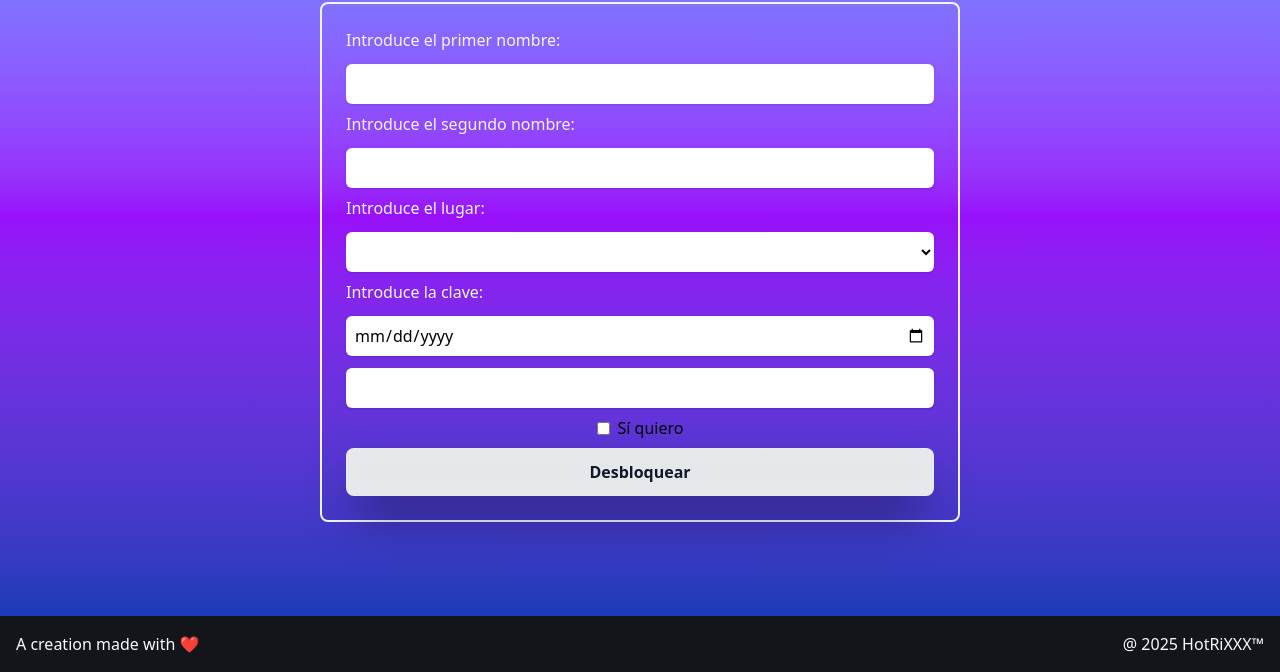
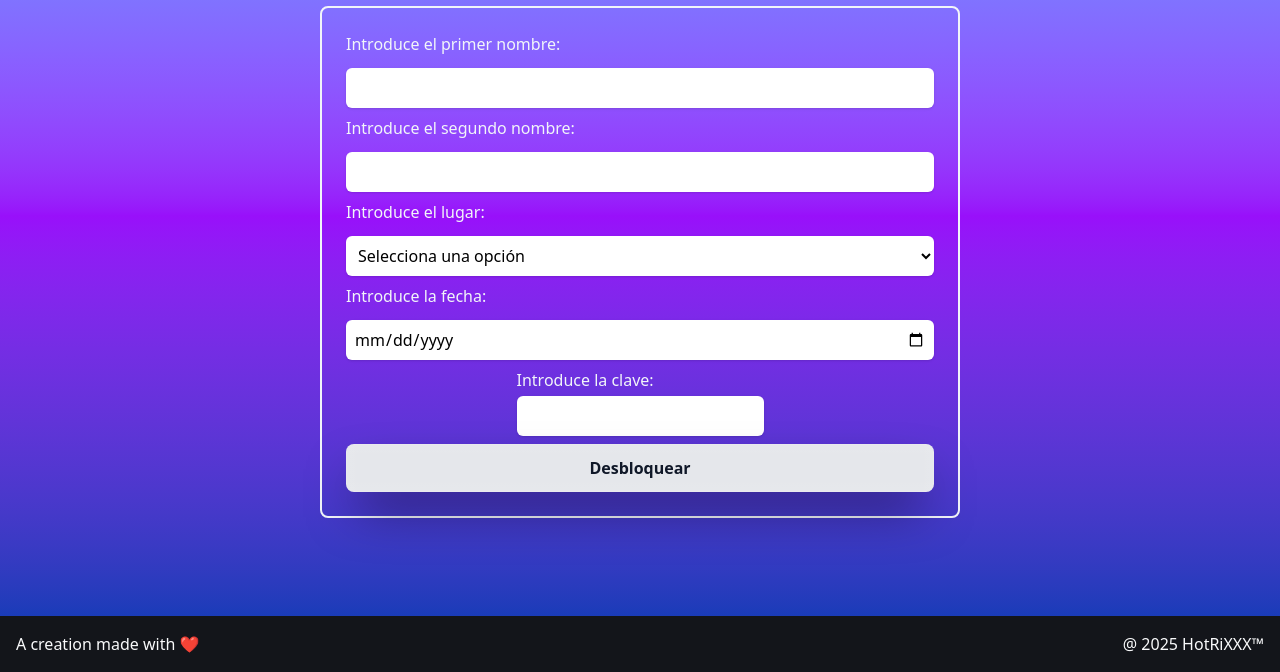
Before and after one commit to agarcialeon/labodadebrunoysusana, an Astro site: page /labodadebrunoysusana/unlock in a window 1280 px wide. Shown: the part 234-906 px from the top of the page. Built offline with nearby package versions, Linux system fonts and the light colour scheme; Astro itself is replaced by a stand-in of ours.

Commit message:
feat(unlock): Fixed form validation for last step.

```diff
--- a/src/components/Vault.tsx
+++ b/src/components/Vault.tsx
@@ -1,28 +1,89 @@
 import { useState } from "react";
 import { useForm, type SubmitHandler } from "react-hook-form";
 import ConfettiExplosion from "react-confetti-blast";
+import { z } from "zod";
+import { zodResolver } from "@hookform/resolvers/zod";
 
-type Inputs = {
-  novio: string;
-  novia: string;
-  date: string;
-  place: string;
-  password: string; //siquiero
-};
+const weddingDate = new Date("2025-06-07T00:00:00.000Z");
+
+const formSchema = z.object({
+  novio: z.string().refine((val) => val.toLowerCase() === "bruno", {
+    message: `Introduce el nombre correcto del novio`,
+  }),
+  novia: z.string().refine((val) => val.toLowerCase() === "susana", {
+    message: `Introduce el nombre correcto de la novia`,
+  }),
+  date: z
+    .string()
+    .transform((date) => new Date(date))
+    .refine(
+      (date: Date) =>
+        date.getDay() === weddingDate.getDay() &&
+        date.getMonth() === weddingDate.getMonth() &&
+        date.getFullYear() === weddingDate.getFullYear(),
+      {
+        message: `La fecha introducida no es correcta`,
+      }
+    ),
+  place: z
+    .string()
+    .refine((val) => val.toLowerCase() === "iglesia de santiago el real", {
+      message: `Oops! Parece que ese no es el lugar correcto`,
+    }),
+  password: z.string().superRefine((val, ctx) => {
+    if (val.toLowerCase() !== "si quiero") {
+      ctx.addIssue({
+        code: z.ZodIssueCode.custom,
+        message: "Clave incorrecta",
+      });
+      return;
+    }
+
+    if (val !== "SI QUIERO") {
+      ctx.addIssue({
+        code: z.ZodIssueCode.custom,
+        message: "No pareces muy convencid@, prueba a decirlo con fuerza",
+      });
+    }
+  }),
+  passwordCheck: z.literal(true, {
+    errorMap: () => ({ message: "¿Dudas de última hora?" }),
+  }),
+});
+
+type FormInputSchema = z.input<typeof formSchema>;
+type FormOutputSchema = z.infer<typeof formSchema>;
 
 export default function Vault() {
-  const [isUnlocked] = useState(false);
-  const [isExploding] = useState(true);
+  const [isUnlocked, setIsUnlocked] = useState(false);
+  const [isExploding, setIsExploding] = useState(false);
 
   const {
     register,
     handleSubmit,
+    getValues,
     watch,
     formState: { errors },
-  } = useForm<Inputs>();
-  const onSubmit: SubmitHandler<Inputs> = (data) => console.log(data);
+  } = useForm<FormInputSchema, unknown, FormOutputSchema>({
+    defaultValues: {
+      novio: "",
+      novia: "",
+      date: "",
+      place: "",
+      password: "",
+    },
+    resolver: zodResolver(formSchema),
+    mode: "onChange",
+    reValidateMode: "onChange",
+  });
+  const onSubmit: SubmitHandler<FormOutputSchema> = (
+    data: FormOutputSchema
+  ) => {
+    setIsUnlocked(true);
+    setIsExploding(true);
+  };
 
-  console.log(watch("date")); // watch input value by passing the name of it
+  console.log(watch());
 
   return (
     <div className="flex flex-col items-stretch h-full w-full min-h-dvh bg-gradient-to-t from-blue-800 via-purple-600 to-blue-400">
@@ -43,6 +104,7 @@ export default function Vault() {
               type="text"
               {...register("novio")}
             />
+            {errors.novio && <span>{errors.novio?.message}</span>}
 
             <label className="text-slate-100" htmlFor="novia">
               Introduce el segundo nombre:
@@ -52,6 +114,7 @@ export default function Vault() {
               type="text"
               {...register("novia")}
             />
+            {errors.novia && <span>{errors.novia?.message}</span>}
 
             <label className="text-slate-100" htmlFor="place">
               Introduce el lugar:
@@ -59,27 +122,56 @@ export default function Vault() {
             <select
               className="mt-1 block w-full p-2 bg-white rounded-md border-gray-300 shadow-sm focus:border-indigo-300 focus:ring focus:ring-indigo-200 focus:ring-opacity-50"
               {...register("place")}
-            />
+            >
+              <option value="">Selecciona una opción</option>
+              <option value="chamberi">🌳🧸🍻🦶🛤️🌟</option>
+              <option value="calle laurel"> 🍷 🍤 🍢 🐘</option>
+              <option value="zamora"> 🌙 ✨ 🏰 💍 👫 👩🏻‍❤️‍💋‍👨🏻</option>
+              <option value="iglesia de santiago el real">⛪🗡️🧑‍🦰🦶🛤️🌟</option>
+              <option value="palacio de la vega">🏰🍾👰🤵🍽️🎉</option>
+              <option value="kyoto">🏯🍂🎎🌸🍵</option>
+            </select>
+            {errors.place && <span>{errors.place?.message}</span>}
 
             <label className="text-slate-100" htmlFor="date">
-              Introduce la clave:
+              Introduce la fecha:
             </label>
             <input
               className="mt-1 block w-full p-2 bg-white rounded-md border-gray-300 shadow-sm focus:border-indigo-300 focus:ring focus:ring-indigo-200 focus:ring-opacity-50"
               type="date"
               {...register("date")}
             />
-            {errors.date && <span>This field is required</span>}
-            <input
-              id="pass"
-              className="mt-1 block w-full p-2 bg-white rounded-md border-gray-300 shadow-sm focus:border-indigo-300 focus:ring focus:ring-indigo-200 focus:ring-opacity-50"
-              type="password"
-              {...register("password")}
-            />
+            {errors.date && <span>{errors.date?.message}</span>}
 
             <div className="flex justify-center items-center gap-2">
-              <input type="checkbox" name="siquiero" id="siquiero" />
-              <label htmlFor="siquiero">Sí quiero</label>
+              {!getValues("password") ||
+              getValues("password") !== "SI QUIERO" ? (
+                <div>
+                  <label htmlFor="password" className="text-slate-100">
+                    Introduce la clave:
+                  </label>
+                  <input
+                    type="text"
+                    {...register("password")}
+                    className="mt-1 block w-full p-2 bg-white rounded-md border-gray-300 shadow-sm focus:border-indigo-300 focus:ring focus:ring-indigo-200 focus:ring-opacity-50"
+                  ></input>
+                  {errors.password && <span>{errors.password?.message}</span>}
+                </div>
+              ) : (
+                <div className="flex flex-col items-stretch text-center">
+                  <div>
+                    <input type="checkbox" {...register("passwordCheck")} />
+                    <label htmlFor="siquiero" className="ml-1 text-slate-100">
+                      {getValues("password")}
+                    </label>
+                  </div>
+                  <div className="text-slate-100">
+                    {errors.passwordCheck && (
+                      <span>{errors.passwordCheck?.message}</span>
+                    )}
+                  </div>
+                </div>
+              )}
             </div>
 
             <button
```
